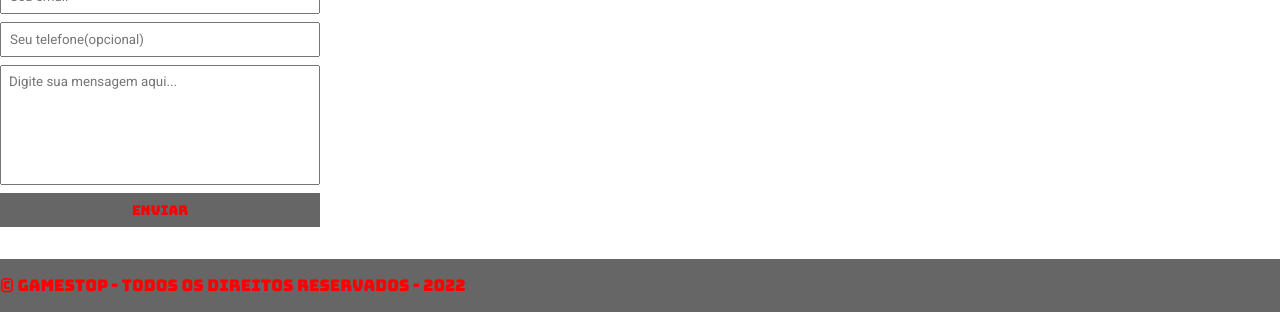
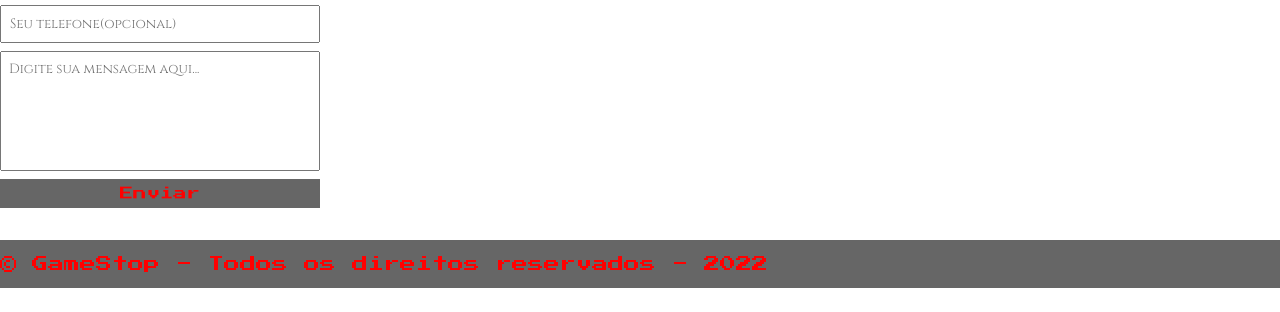
Before and after one commit to LucasAraldi-Dev/ebac_projeto1_site, a plain HTML site: page index.html in a window 1280 px wide. Shown: the part 642-954 px from the top of the page. After the commit the page ends 930 px from the top, so only its background shows below. Drawn offline with Linux system fonts and the light colour scheme.

Commit message:
Modificado a fonte , e alguns elementos

```diff
--- a/index.html
+++ b/index.html
@@ -9,7 +9,8 @@
     <link rel="stylesheet" href="./main.css">
     <link rel="preconnect" href="https://fonts.googleapis.com">
     <link rel="preconnect" href="https://fonts.gstatic.com" crossorigin>
-    <link href="https://fonts.googleapis.com/css2?family=Bungee&family=Roboto&display=swap" rel="stylesheet">
+    <link href="https://fonts.googleapis.com/css2?family=Cinzel&family=Press+Start+2P&display=swap" rel="stylesheet">
+
 </head>
 
 <body>
--- a/main.css
+++ b/main.css
@@ -2,12 +2,13 @@
     margin: 0;
     padding: 0;
     box-sizing: border-box;
+    text-shadow: none;
 }
 
 body ,
 input ,
 textarea {
-    font-family: 'Roboto', sans-serif;
+    font-family: 'Cinzel', serif;
 }
 
 header {
@@ -20,7 +21,7 @@ section h2,
 section h3,
 form button,
 footer{
-    font-family: 'Bungee', cursive;
+    font-family: 'Press Start 2P', cursive;
     font-weight: normal;
 }
 
```
